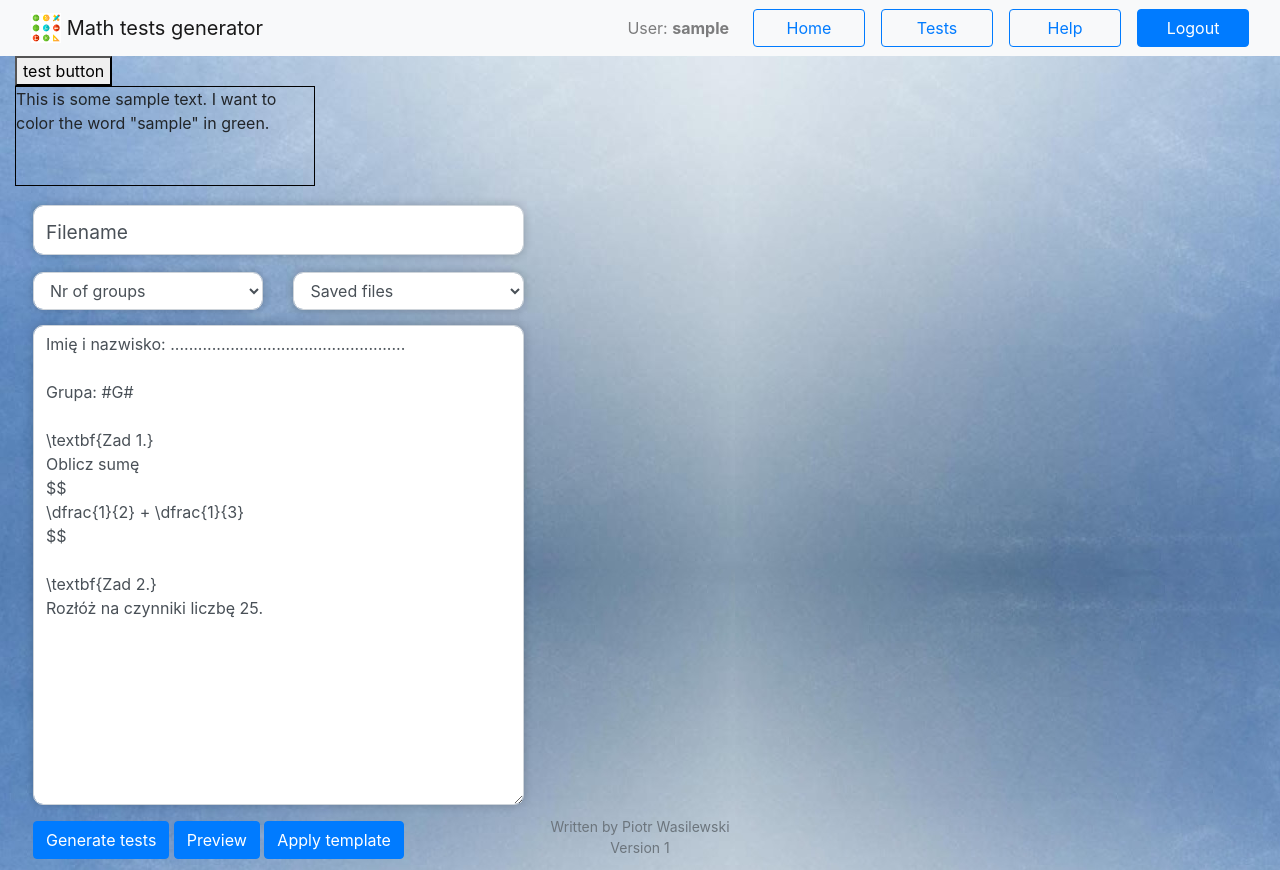
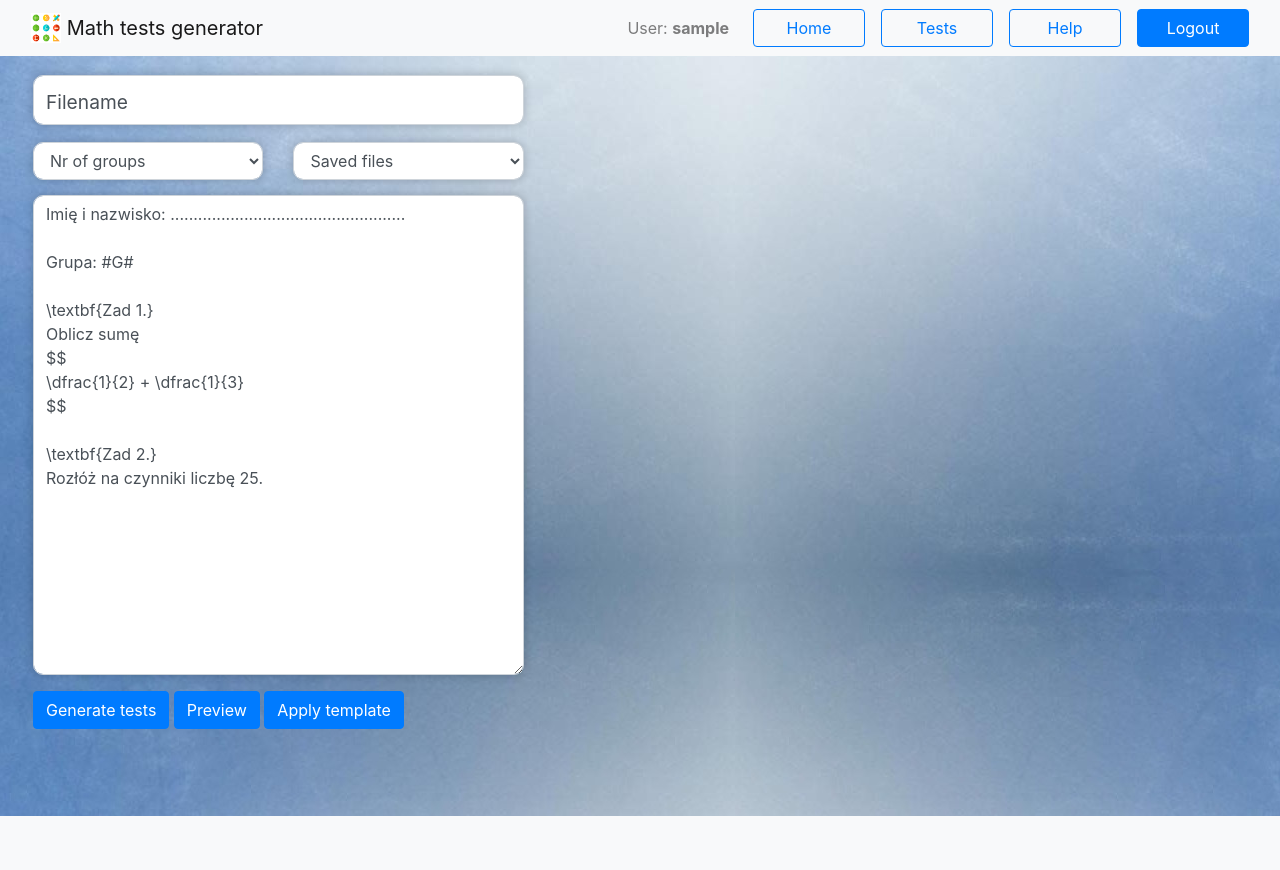
Before and after one commit to piotrw777/FinalProject_cs50, a Flask app: page / in a window 1280 px wide. After the commit the page ends 816 px from the top, so only its background shows below. Run offline with Flask 3, Linux system fonts and the light colour scheme; the visitor is signed in with stand-in values (Sample User, id 1); some libraries are stand-ins or nearby versions.

Commit message:
Final changes

```diff
--- a/app.py
+++ b/app.py
@@ -174,7 +174,7 @@ def verify():
 def forgot_password():
      if request.method == "POST":
          print('hi')
-         flash('Check your email  ośle', 'success')
+         flash('Check your email', 'success')
          return render_template("login.html", msg = "success")
      else:
         return render_template("forgot-password.html")
@@ -513,7 +513,7 @@ def tests():
 
     for test in tests:
         tests_pom.append(test.__dict__)
-        tests_pom[-1]["date"] = tests_pom[-1]["date"].strftime('%Y-%m-%d %H:%M:%S')
+        tests_pom[-1]["date"] = tests_pom[-1]["date"].strftime('%y-%m-%d %H:%M:%S')
 
     csrf_token = session["csrf_token"]
     return render_template("tests.html", tests = tests, csrf_token=csrf_token)
--- a/static/styles.css
+++ b/static/styles.css
@@ -3,7 +3,6 @@ body {
   background-size: auto;
   background-position: center;
   height: 100vh;
-  min-width: 600px;
 }
 
 .mt-5 {
@@ -295,6 +294,12 @@ button[type="submit"]:hover {
   th.text-end,td.text-end{
     padding-left: 2px;
     padding-right: 2px;
-    color : green;
   }
 }
+
+@media (max-width: 600px) {
+  .card-body, .card, .mt-5{
+    padding-left: 5px;
+    padding-right: 5px;
+  }
+}
--- a/templates/index.html
+++ b/templates/index.html
@@ -5,10 +5,6 @@
 {% endblock %}
 
 {% block main %}
-<button type="button" onclick="colorText()">test button</button>
-<div id="myDiv" contenteditable="true" style="border: 1px solid black; width: 300px; height: 100px;">
-  This is some sample text. I want to color the word "sample" in green.
-</div>
 <div class="row" id="main-row">
 <!-- Help Modal -->
 {% include "help-modal.html" %}
--- a/templates/layout.html
+++ b/templates/layout.html
@@ -23,23 +23,6 @@
     </head>
 
     <body>
-        {% if get_flashed_messages() %}
-            <header>
-                {% if msg == "error" %}
-                    <div class="alert alert-danger mb-0 text-center" role="alert">
-                {% elif msg == "success" %}
-                    <div class="alert alert-info mb-0 text-center" role="alert">
-                {% else %}
-                    <div class="alert alert-success mb-0 text-center" role="alert">
-                {% endif %}
-                    <strong>{{ get_flashed_messages() | join(" ") }}</strong>
-                    <button type="button" class="close" data-dismiss="alert" aria-label="Close">
-                      <span aria-hidden="true">&times;</span>
-                    </button>
-                </div>
-            </header>
-        {% endif %}
-
           <nav class="navbar navbar-expand-md navbar-light bg-light" aria-label="Fifth navbar example">
             <div class="container-fluid">
               <a class="navbar-brand" href="#">
@@ -82,14 +65,24 @@
               </div>
             </div>
           </nav>
-
+          {% if get_flashed_messages() %}
+          <header>
+              {% if msg == "error" %}
+                  <div class="alert alert-danger mb-0 text-center" role="alert">
+              {% elif msg == "success" %}
+                  <div class="alert alert-info mb-0 text-center" role="alert">
+              {% else %}
+                  <div class="alert alert-success mb-0 text-center" role="alert">
+              {% endif %}
+                  <strong>{{ get_flashed_messages() | join(" ") }}</strong>
+                  <button type="button" class="close" data-dismiss="alert" aria-label="Close">
+                    <span aria-hidden="true">&times;</span>
+                  </button>
+              </div>
+          </header>
+      {% endif %}
         <main class="container-fluid mt-5">
             {% block main %}{% endblock %}
         </main>
-
-        <footer class="mb-5 small text-center text-muted">
-          Written by Piotr Wasilewski <br>
-          Version 1
-      </footer>
     </body>
 </html>
--- a/templates/tests.html
+++ b/templates/tests.html
@@ -72,4 +72,9 @@
 {% endfor %}
     </tbody>
 </table>
+<style>
+  body {
+    min-width: 600px;
+  }
+</style>
 {% endblock %}
```
